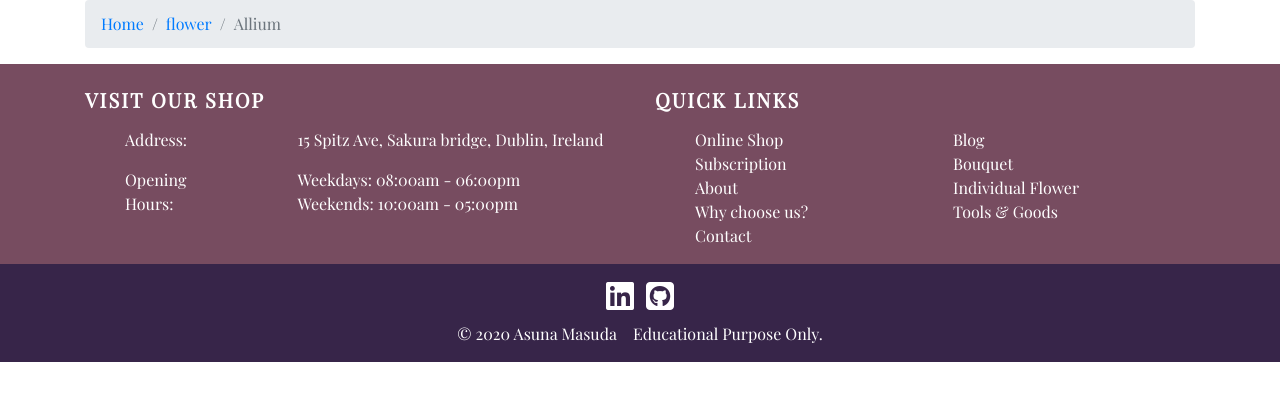
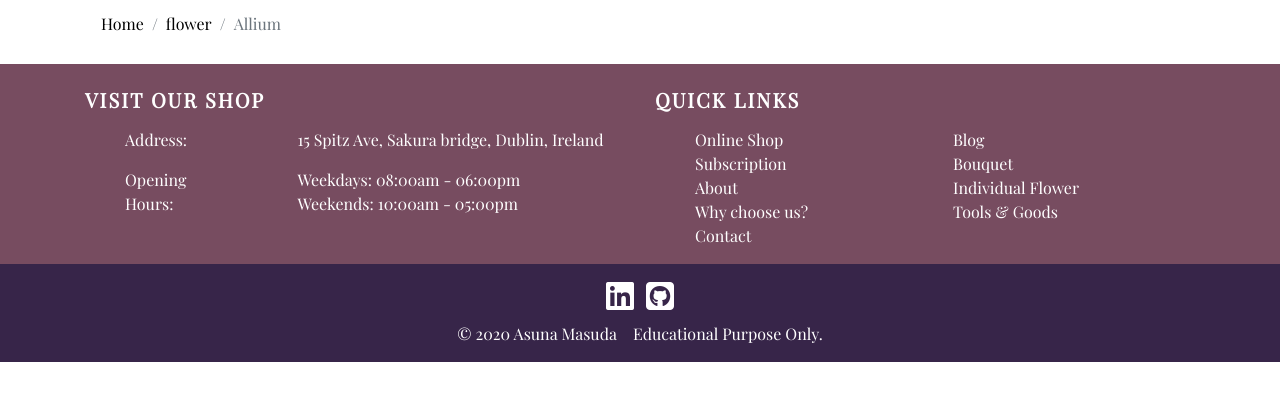
Before and after one commit to AsunaMasuda/FloweryDays, a Django app: page /products/1/ in a window 1280 px wide. Shown: the part 165-566 px from the top of the page. Run offline with Django 3.2, Linux system fonts and the light colour scheme; data comes from the database, SQL or seed files in the repository; parts of the project's set-up code (start-up, migrations or seed data) failed here and were passed over; some libraries are stand-ins or nearby versions.

Commit message:
Add custom styling for breadcrumb for the single product page

```diff
--- a/static/css/base.css
+++ b/static/css/base.css
@@ -432,3 +432,18 @@ ul#social-icon a:hover {
 .product-hover:hover .button {
   opacity: 1;
 }
+
+
+/** Single product **/
+.breadcrumb-custom {
+    background-color: rgba(255, 255, 255, 0)!important;
+}
+
+.breadcrumb-item > a{
+    color: black;
+}
+
+.single-product-img {
+    width: 400px;
+    height: 400px;
+}
```
